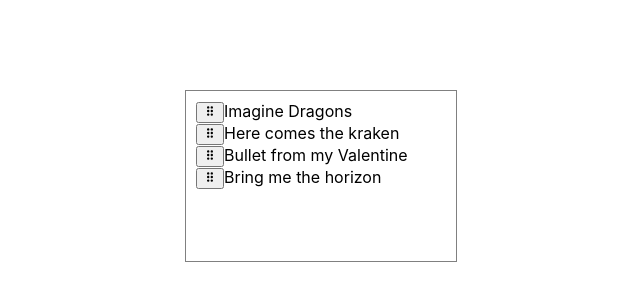
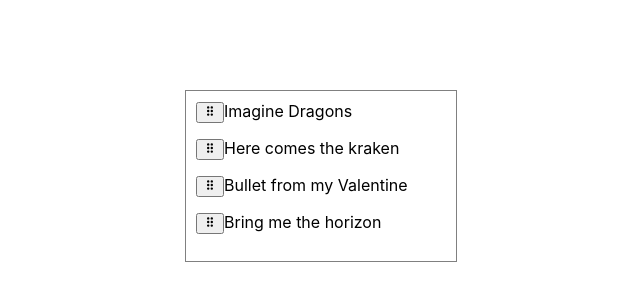
Before and after one commit to RafaelMoro/poc-dnd-kit, a React (Create React App) app: page / in a window 1280 px wide. Shown: the part 224-524 px from the top of the page, without its empty margins (319-959 px from the left). Built offline with nearby package versions, Linux system fonts and the light colour scheme.

Commit message:
Checking css styles

```diff
--- a/package.json
+++ b/package.json
@@ -9,6 +9,7 @@
     "@testing-library/jest-dom": "^5.16.5",
     "@testing-library/react": "^13.4.0",
     "@testing-library/user-event": "^13.5.0",
+    "framer-motion": "^10.15.0",
     "react": "^18.2.0",
     "react-dom": "^18.2.0",
     "react-scripts": "5.0.1",
--- a/src/components/List.js
+++ b/src/components/List.js
@@ -1,15 +1,13 @@
 import {
-  useSensors, useSensor, PointerSensor, KeyboardSensor, DndContext, closestCenter, closestCorners, pointerWithin
+  useSensors, useSensor, PointerSensor, KeyboardSensor, DndContext, pointerWithin, closestCenter
 } from '@dnd-kit/core';
 import {
   sortableKeyboardCoordinates, arrayMove, SortableContext, verticalListSortingStrategy
 } from '@dnd-kit/sortable';
-import {
-  restrictToParentElement,
-} from '@dnd-kit/modifiers';
-import { customCollisionDetectionAlgorithm } from '../customCollisionAlgorithm';
 import { useState } from "react";
+
 import { SortableItem } from "./SortableItem";
+import './SortableItem.styles.css'
 
 const List = () => {
   const defaultItems = [
@@ -49,16 +47,18 @@
     <DndContext
       sensors={sensors}
       onDragMove={handleDragMove}
-      collisionDetection={pointerWithin}
+      collisionDetection={closestCenter}
       onDragEnd={handleDragEnd}
     >
       <SortableContext
         items={items}
         strategy={verticalListSortingStrategy}
       >
-        { items.map((item) => (
-          <SortableItem key={item} itemId={item} text={item} />
-        )) }
+        <div className='items-container'>
+          { items.map((item) => (
+            <SortableItem key={item} itemId={item} text={item} />
+          )) }
+        </div>
       </SortableContext>
     </DndContext>
   );
--- /dev/null
+++ b/src/components/MoveIcon.jsx
@@ -0,0 +1,7 @@
+const MoveIcon = () => (
+  <svg viewBox="0 0 20 20" width="12">
+    <path d="M7 2a2 2 0 1 0 .001 4.001A2 2 0 0 0 7 2zm0 6a2 2 0 1 0 .001 4.001A2 2 0 0 0 7 8zm0 6a2 2 0 1 0 .001 4.001A2 2 0 0 0 7 14zm6-8a2 2 0 1 0-.001-4.001A2 2 0 0 0 13 6zm0 2a2 2 0 1 0 .001 4.001A2 2 0 0 0 13 8zm0 6a2 2 0 1 0 .001 4.001A2 2 0 0 0 13 14z"></path>
+  </svg>
+)
+
+export { MoveIcon }
--- a/src/components/SortableItem.js
+++ b/src/components/SortableItem.js
@@ -1,5 +1,7 @@
 import { useSortable } from '@dnd-kit/sortable';
 import { CSS } from '@dnd-kit/utilities';
+import { MoveIcon } from './MoveIcon';
+import './SortableItem.styles.css'
 
 const SortableItem = ({ text, itemId }) => {
   const {
@@ -18,17 +20,18 @@
 
   return (
   <div
+    className='Wrapper'
     style={sortableItemStyles}>
+      <div className='Item'>
         <button
           ref={setNodeRef}
           {...listeners}
           {...attributes}
         >
-      <svg viewBox="0 0 20 20" width="12">
-        <path d="M7 2a2 2 0 1 0 .001 4.001A2 2 0 0 0 7 2zm0 6a2 2 0 1 0 .001 4.001A2 2 0 0 0 7 8zm0 6a2 2 0 1 0 .001 4.001A2 2 0 0 0 7 14zm6-8a2 2 0 1 0-.001-4.001A2 2 0 0 0 13 6zm0 2a2 2 0 1 0 .001 4.001A2 2 0 0 0 13 8zm0 6a2 2 0 1 0 .001 4.001A2 2 0 0 0 13 14z"></path>
-      </svg>
+          <MoveIcon />
         </button>
         { text }
+      </div>
   </div>
   );
 };
--- /dev/null
+++ b/src/components/SortableItem.styles.css
@@ -0,0 +1,39 @@
+:root {
+  --box-shadow-border: 0 0 0 calc(1px / var(--scale-x, 1)) rgba(63, 63, 68, 0.05);
+  --box-shadow-common: 0 1px calc(3px / var(--scale-x, 1)) 0 rgba(34, 33, 81, 0.15);
+  --box-shadow: var(--box-shadow-border) var(--box-shadow-common);
+}
+
+@keyframes fadeIn {
+  0% {
+    opacity: 0;
+  }
+  100% {
+    opacity: 1;
+  }
+}
+
+.Wrapper {
+  transform: translate3d(var(--translate-x, 0), var(--translate-y, 0), 0)
+    scaleX(var(--scale-x, 1)) scaleY(var(--scale-y, 1));
+  transform-origin: 0 0;
+  touch-action: manipulation;
+
+  &.fadeIn {
+    animation: fadeIn 500ms ease;
+  }
+}
+
+.Item {
+  box-shadow: var(--box-shadow);
+  border-radius: calc(4px / var(--scale-x, 1));
+  transform-origin: 50% 50%;
+  transform: scale(var(--scale, 1));
+  transition: box-shadow 200ms cubic-bezier(0.18, 0.67, 0.6, 1.22);
+}
+
+.items-container {
+  display: flex;
+  flex-direction: column;
+  gap: 15px;
+}
```
Also changed, not shown: 1 other file (tests, documents, lock files or other folders). Lines whose indentation alone changed are shown as unchanged.
